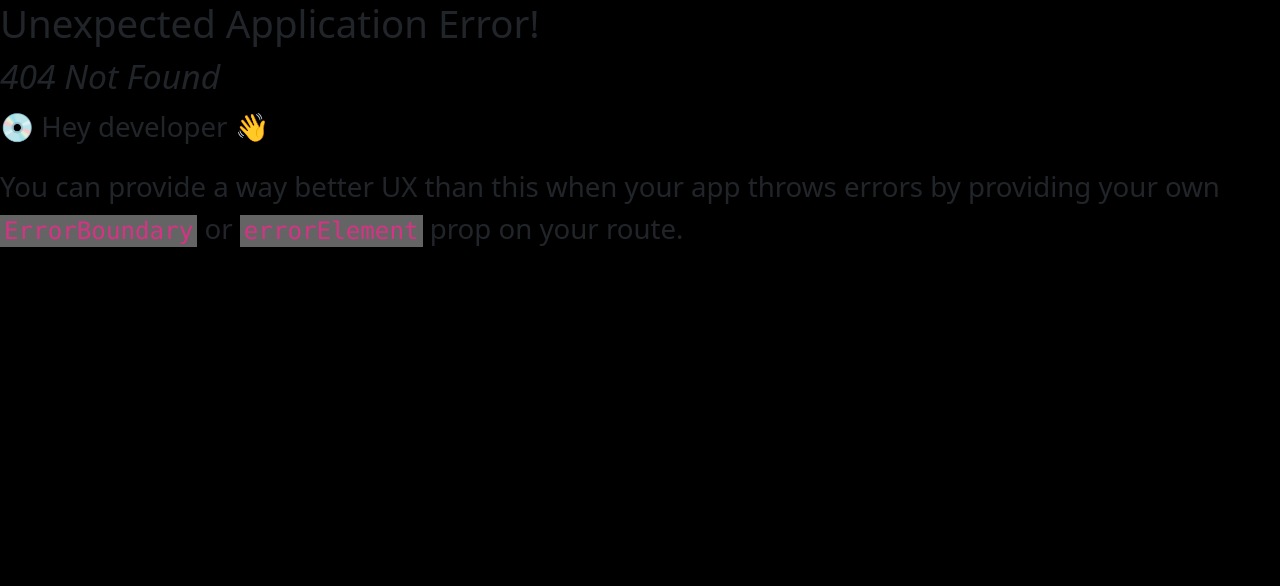
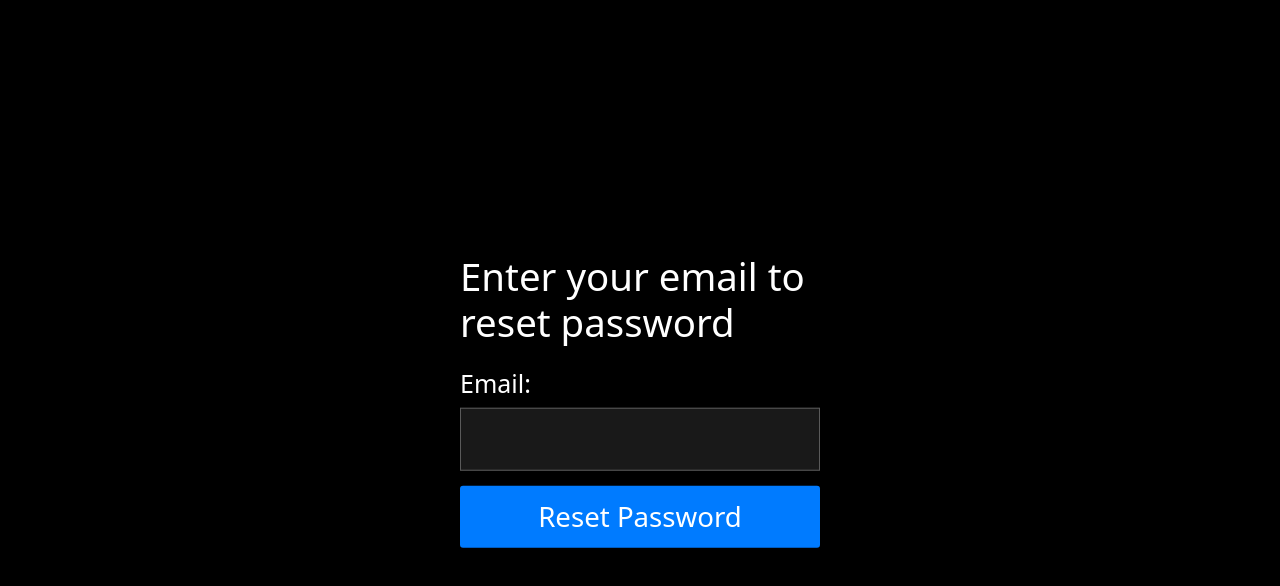
Before and after one commit to adikeshn/AstroDynamx-Website, a React (Vite) app: page /forgotpw in a window 1280 px wide. Before the commit this address had no page. Shown: the top 586 px of the page. Built offline with nearby package versions, Linux system fonts and the light colour scheme.

Commit message:
Added Signin with google and forgot password functionality

```diff
--- /dev/null
+++ b/src/AuthPage/ForgotPw.jsx
@@ -0,0 +1,55 @@
+import React, { useState, useEffect } from "react";
+import "./login.css";
+import { Link } from "react-router-dom";
+import { sendPasswordResetEmail } from "firebase/auth";
+import FirebaseInfo from "../../firebase-config";
+import { useNavigate } from "react-router-dom";
+
+function ForgotPw() {
+  const [username, setUsername] = useState("");
+  const [err, seterr] = useState("");
+  const navigate = useNavigate();
+
+  const handleSubmit = async (e) => {
+    e.preventDefault();
+    console.log(username);
+    sendPasswordResetEmail(FirebaseInfo.auth, username)
+      .then(() => {
+        alert("Email sent to " + username);
+      })
+      .catch((err) => {
+        seterr(err);
+      });
+  };
+
+  return (
+    <div className="outsideClass">
+      <div className="login-container">
+        <h2>Enter your email to reset password</h2>
+        <form onSubmit={handleSubmit}>
+          <div className="form-group">
+            <label htmlFor="username">Email:</label>
+            <input
+              type="text"
+              id="username"
+              value={username}
+              onChange={(e) => setUsername(e.target.value)}
+            />
+          </div>
+
+          <div className="logInButton">
+            <button type="submit">Reset Password</button>
+          </div>
+        </form>
+
+        {err != "" ? (
+          <div className="errText">
+            <span>{err}</span>
+          </div>
+        ) : null}
+      </div>
+    </div>
+  );
+}
+
+export default ForgotPw;
--- a/src/AuthPage/Login.jsx
+++ b/src/AuthPage/Login.jsx
@@ -1,7 +1,12 @@
 import React, { useState, useEffect } from "react";
 import "./login.css";
 import { Link } from "react-router-dom";
-import { onAuthStateChanged, signInWithEmailAndPassword } from "firebase/auth";
+import {
+  onAuthStateChanged,
+  signInWithEmailAndPassword,
+  GoogleAuthProvider,
+  signInWithPopup,
+} from "firebase/auth";
 import FirebaseInfo from "../../firebase-config";
 import { useNavigate } from "react-router-dom";
 
@@ -10,6 +15,7 @@ function Login() {
   const [password, setPassword] = useState("");
   const [err, seterr] = useState("");
   const navigate = useNavigate();
+  const provider = new GoogleAuthProvider();
 
   const handleSubmit = async (e) => {
     e.preventDefault();
@@ -27,6 +33,31 @@ function Login() {
 
     // Send login data to backend for authentication
     console.log("Username:", username, "Password:", password);
+  };
+
+  const googleSignin = () => {
+    signInWithPopup(FirebaseInfo.auth, provider)
+      .then((result) => {
+        // This gives you a Google Access Token. You can use it to access the Google API.
+        const credential = GoogleAuthProvider.credentialFromResult(result);
+        const token = credential.accessToken;
+        // The signed-in user info.
+        const user = result.user;
+        console.log(user);
+        // IdP data available using getAdditionalUserInfo(result)
+        // ...
+      })
+      .catch((error) => {
+        // Handle Errors here.
+        const errorCode = error.code;
+        const errorMessage = error.message;
+        // The email of the user's account used.
+        const email = error.customData.email;
+        // The AuthCredential type that was used.
+        const credential = GoogleAuthProvider.credentialFromError(error);
+        console.log(credential);
+        // ...
+      });
   };
 
   useEffect(() => {
@@ -68,13 +99,11 @@ function Login() {
           </div>
         </form>
         <div className="ForgotPassword">
-          <p>
-            <a href="https://youtu.be/dQw4w9WgXcQ?feature=shared">
-              Forgot password?
-            </a>
-          </p>
+          <Link to="/forgotpw">
+            <p>Forgot password?</p>
+          </Link>
         </div>
-        <div className="GoogleButton">
+        <div className="GoogleButton" onClick={googleSignin}>
           <div className="GoogleGPlusSignIn">
             <div className="customBtn">
               <img className="icon" src="GoogleLogo2.png" />
--- a/src/AuthPage/SignUp.jsx
+++ b/src/AuthPage/SignUp.jsx
@@ -4,7 +4,8 @@ import "./login.css";
 import {
   createUserWithEmailAndPassword,
   onAuthStateChanged,
-  signInWithEmailAndPassword,
+  GoogleAuthProvider,
+  signInWithPopup,
 } from "firebase/auth";
 import FirebaseInfo from "../../firebase-config";
 import { useNavigate } from "react-router-dom";
@@ -14,6 +15,33 @@ function SignUp() {
   const [password, setPassword] = useState("");
   const [verifyPassword, setVerifyPassword] = useState("");
   const [errorMessage, setErrorMessage] = useState(""); // Import here
+  const provider = new GoogleAuthProvider();
+  const navigate = useNavigate();
+
+  const googleSignUp = () => {
+    signInWithPopup(FirebaseInfo.auth, provider)
+      .then((result) => {
+        // This gives you a Google Access Token. You can use it to access the Google API.
+        const credential = GoogleAuthProvider.credentialFromResult(result);
+        const token = credential.accessToken;
+        // The signed-in user info.
+        const user = result.user;
+        console.log(user);
+        // IdP data available using getAdditionalUserInfo(result)
+        // ...
+      })
+      .catch((error) => {
+        // Handle Errors here.
+        const errorCode = error.code;
+        setErrorMessage(error.message);
+        // The email of the user's account used.
+        const email = error.customData.email;
+        // The AuthCredential type that was used.
+        const credential = GoogleAuthProvider.credentialFromError(error);
+        console.log(credential);
+        // ...
+      });
+  };
 
   const handleSubmit = async (e) => {
     e.preventDefault();
@@ -95,7 +123,7 @@ function SignUp() {
             <button type="submit">Sign Up</button>
           </div>
         </form>
-        <div className="GoogleButton">
+        <div className="GoogleButton" onClick={googleSignUp}>
           <br />
           <div className="GoogleGPlusSignIn">
             <div className="customBtn">
--- a/src/main.jsx
+++ b/src/main.jsx
@@ -6,6 +6,7 @@ import Login from "./AuthPage/Login.jsx";
 import LandingPage from "./LandingPage/LandingPage.jsx";
 import SignUp from "./AuthPage/SignUp.jsx";
 import HomePage from "./HomePage/HomePage.jsx";
+import ForgotPw from "./AuthPage/ForgotPw.jsx";
 
 const router = createBrowserRouter([
   {
@@ -24,6 +25,10 @@ const router = createBrowserRouter([
     path: "/home",
     element: <HomePage />,
   },
+  {
+    path: "/forgotpw",
+    element: <ForgotPw />,
+  },
 ]);
 
 ReactDOM.createRoot(document.getElementById("root")).render(
```
